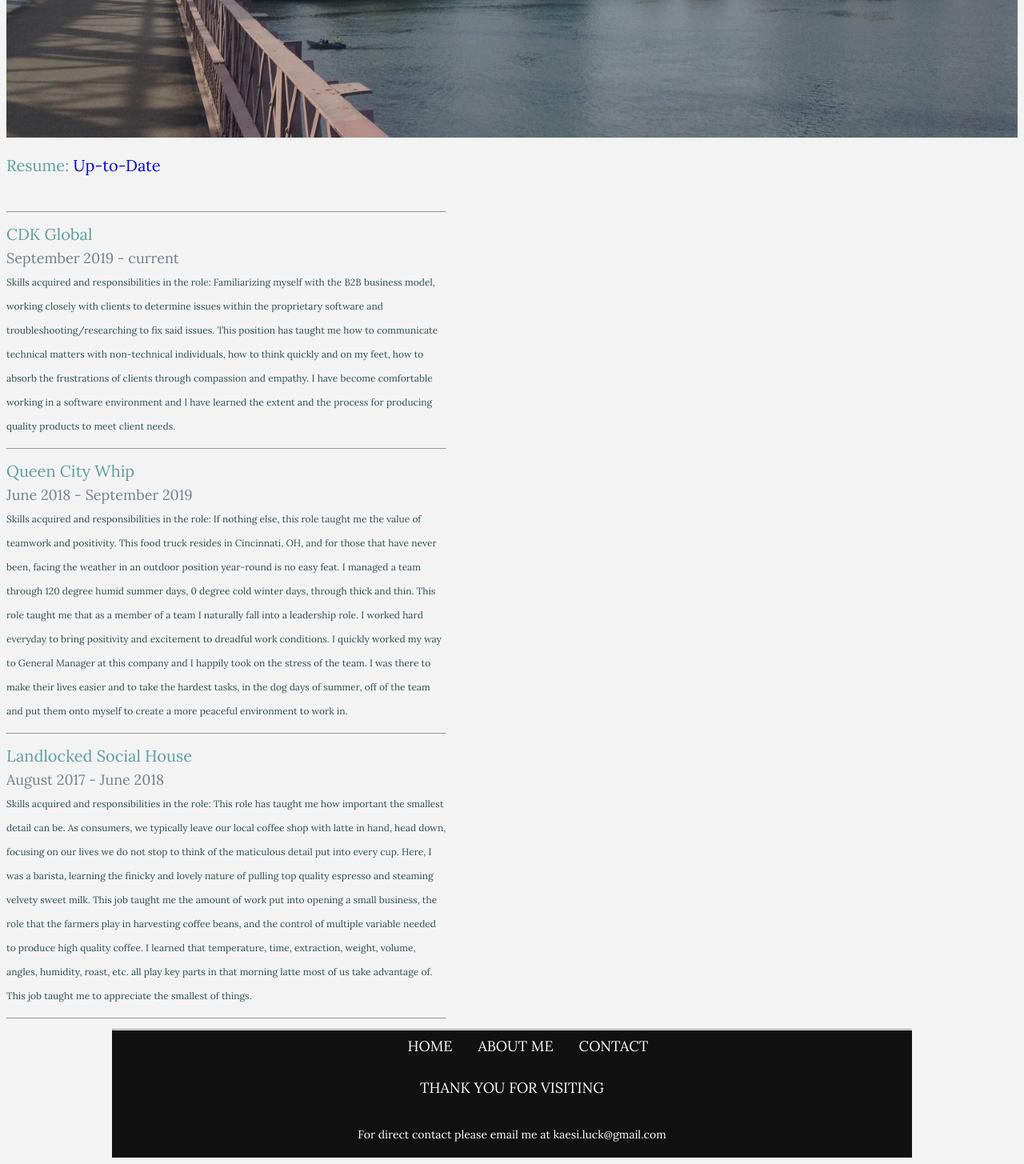
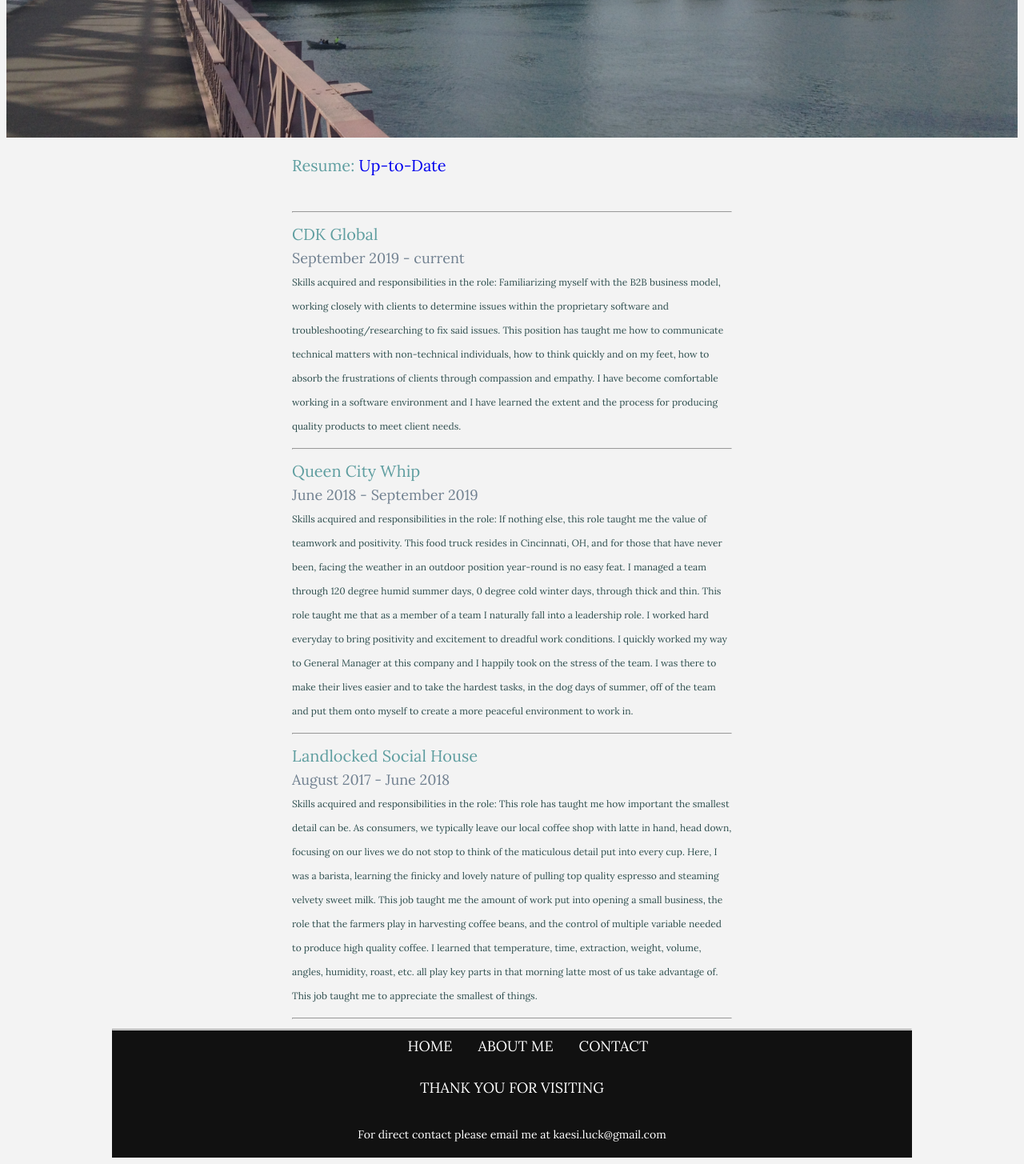
Before and after one commit to kaesiluck/kaesiluck.github.io, a PHP site: page /workExperience.html in a window 1280 px wide. Shown: the part 536-1991 px from the top of the page at 80% size. Run offline with PHP 8.4, Linux system fonts and the light colour scheme.

Commit message:
Update style.css

```diff
--- a/style.css
+++ b/style.css
@@ -357,7 +357,8 @@ div.travels-photos img {
   line-height: 30px;
   display: block;
   width: 550px;
-  margin-top: 20px;
+  margin: 0 auto;
+  padding-top: 20px;
 }
 
 .work-main h2 {
```
